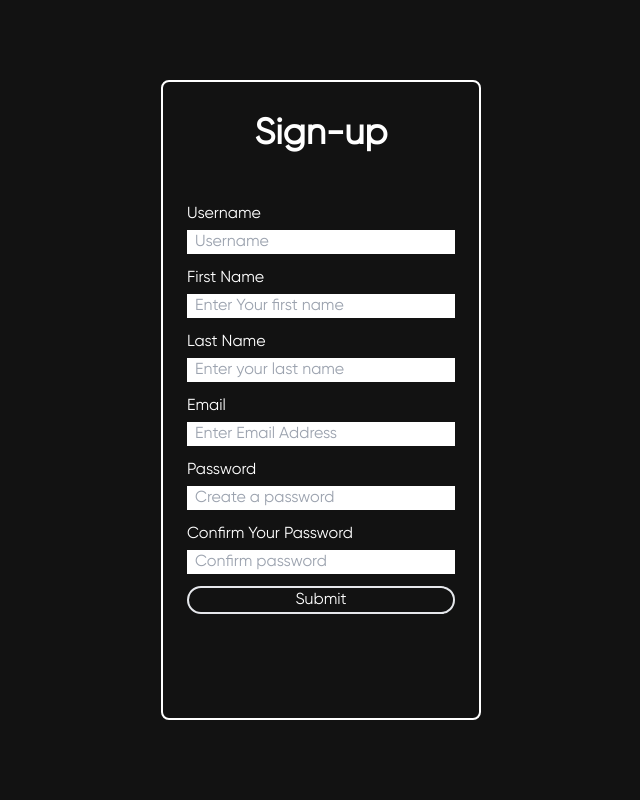
After one commit to Shreshth-Srivastava/E-Commerce-Website, a Django app: page /signup/ in a window 1280 px wide. The commit adds this page. Shown: the whole page, without its empty margins (319-959 px from the left). Run offline with Django 4.2, Linux system fonts and the light colour scheme; some libraries are stand-ins or nearby versions.

Commit message:
Added Signup functionality

```diff
--- a/App/models.py
+++ b/App/models.py
@@ -1,6 +1,5 @@
 from django.db import models
 from django.contrib.auth.models import User
-
 
 # Create your models here.
 
@@ -19,10 +18,12 @@ class Product(models.Model):
 class Customer(models.Model):
     # user = models.ForeignKey(User, on_delete=models.CASCADE, null=True, blank=True)
     user = models.OneToOneField(User, on_delete=models.CASCADE, null=True, blank=True)
-    userID = models.CharField(default = None, null = True, blank = True, max_length=10)
     username = models.CharField(default = "User",null = False, max_length = 200)
     password = models.CharField(default = None, null = True, max_length=15)
     cart = models.IntegerField(default = 0)
+    first_name = models.CharField(max_length=20, null=True, blank=True)
+    last_name = models.CharField(max_length=20, null=True, blank=True)
+    # userID = models.CharField(default = None, null = True, blank = True, max_length=10)
     # orderPrice = models.IntegerField(default = 0)
     # wishlist = models.IntegerField(default = 0)
 
--- a/Authorised_User/urls.py
+++ b/Authorised_User/urls.py
@@ -4,6 +4,7 @@ from . import views
 
 urlpatterns = [
     path('login/', views.mylogin, name='login'),
+    path('signup/', views.mysignup, name='signup'),
     path('logout/', views.mylogout, name='logout'),
     path('<int:id>/', views.index2, name="home2"),
     path('cartadd/<int:userid>/<int:pk>/', views.cartadd, name='addtocart'),
--- a/Authorised_User/views.py
+++ b/Authorised_User/views.py
@@ -3,6 +3,7 @@ from django.contrib.auth.models import User
 from App.models import Product, Customer, WishlistItem, Order, OrderItem
 from django.contrib.auth import authenticate,login,logout
 from django.http import JsonResponse
+from django.contrib import messages
 import json
 
 # Create your views here.
@@ -10,20 +11,64 @@ import json
 def mylogin(request):
     customers = Customer.objects.all()
     if(request.method == "POST"):
-        userID = request.POST["userID"]
+        username = request.POST["username"]
         password = request.POST["password"]
         for customer in customers:
-            if((userID == customer.userID) & (password == customer.password)):
+            if((username == customer.username) & (password == customer.password)):
                 myuser = customer.user
                 user = authenticate(username=myuser.username, password=password)
                 if user is not None:
                     login(request, myuser)
                     return redirect('home2', myuser.id)
                 else:
-                    get_object_or_404(Customer, userID = userID)
+                    get_object_or_404(Customer, username = username)
             else:
-                get_object_or_404(Customer, userID = userID)
+                get_object_or_404(Customer, username = username)
     return render(request, 'login.html')
+
+def mysignup(request):
+    if request.method == "POST":
+        # username = request.POST.get("username") --> First way
+        username = request.POST["username"]
+        fname = request.POST["fname"]
+        lname = request.POST["lname"]
+        email = request.POST["email"]
+        password = request.POST["password"]
+        confirm = request.POST["confirm"]
+
+        if User.objects.filter(username=username):
+            messages.error(request,"Username already taken !")
+            return redirect("signup")
+
+        if User.objects.filter(email=email):
+            messages.error(request,"Email already registered !")
+            return redirect("signup")
+
+        if password != confirm:
+            messages.error(request,"Entered passwords do not match !")
+            return redirect("signup")
+
+        if len(username)>20:
+            messages.error(request,"Username must be under 20 characters !")
+            return redirect("signup")
+
+        # if not username.isalnum():
+        #     messages.error(request,"Username is not alpha numeric !")
+        #     return redirect("signup")
+
+        myuser = User.objects.create_user(username,email,password)
+        myuser.first_name = fname
+        myuser.last_name = lname
+        myuser.is_active = True
+        myuser.is_staff = True
+        myuser.save()
+
+        newcustomer = Customer.objects.create(user=myuser, username=username, password=password, cart=0, first_name=fname, last_name=lname)
+        newcustomer.save()
+        # messages.success(request,"New user created, I have sent you a confirmation email, confirm your account to activate it")
+        return redirect('login')
+
+    return render(request,'signup.html')
 
 def mylogout(request):
     logout(request)
--- a/Templates/base.html
+++ b/Templates/base.html
@@ -35,7 +35,8 @@
                         href="{% url 'cart' user.id %}"><span class="material-symbols-outlined"> shopping_cart </span></a>
                     <a href="{% url 'logout' %}" class="ml-1 p-1 px-2 bg-yellow-500 cursor-pointer rounded-full">Log-out</a>
                 {% else %}
-                    <a href="{% url 'login' %}" class="p-1 px-2 bg-yellow-500 cursor-pointer rounded-full">Log in</a>
+                    <a href="{% url 'signup' %}" class="p-1 px-2 bg-yellow-600 cursor-pointer rounded-full mr-2">Sign Up</a>
+                    <a href="{% url 'login' %}" class="p-1 px-2 bg-yellow-600 cursor-pointer rounded-full">Log in</a>
                 {% endif %}
             </div>
         </div>
--- a/Templates/login.html
+++ b/Templates/login.html
@@ -15,8 +15,8 @@
             <h1 class='text-4xl font-bold'>Login</h1>
             <form action="{% url 'login' %}" method='POST' class='w-full h-1/2 flex flex-col'>
                 {% csrf_token %}
-                <label class='mb-4'>UserID</label>
-                <input class='text-black px-2' type="text" name="userID" placeholder="UserID" Required>
+                <label class='mb-4'>Username</label>
+                <input class='text-black px-2' type="text" name="username" placeholder="Username" Required>
                 <br>
                 <label class='mb-4'>Password</label>
                 <input class='text-black px-2' type="password" name="password" placeholder="Enter your password" Required>
--- /dev/null
+++ b/Templates/signup.html
@@ -0,0 +1,43 @@
+{% load static %}
+<!DOCTYPE html>
+<html lang="en">
+<head>
+    <meta charset="UTF-8">
+    <meta http-equiv="X-UA-Compatible" content="IE=edge">
+    <meta name="viewport" content="width=device-width, initial-scale=1.0">
+    <script src="https://cdn.tailwindcss.com"></script>
+    <link rel="stylesheet" href="{% static 'css/style.css' %}" />
+    <title>Sign-Up</title>
+</head>
+<body>
+    {% for message in messages %}
+        <div class="absolute top-[7%] left-1/2 -translate-x-1/2 -translate-y-1/2 alert alert-{{message.tags}} alert-dismissable fade show" role="alert">
+            <strong>Message:</strong> {{message}}
+            <!-- <button type="button" class="close" data-dismiss="alert" aria-label="Close">
+            <span aria-hidden="true">&times;</span>
+            </button> -->
+        </div>
+    {% endfor %}
+    <section class='w-full h-[100vh] bg-[#121212] flex items-center justify-center'>
+        <section class='w-1/4 h-[80%] border-2 border-white rounded-lg flex flex-col items-center justify-start gap-12 p-6 pt-8'>
+            <h1 class='text-4xl font-bold'>Sign-up</h1>
+            <form action="{% url 'signup' %}" method='POST' class='w-full h-1/2 flex flex-col'>
+                {% csrf_token %}
+                <label class="mb-1">Username</label>
+                <input class='text-black px-2 mb-3' type="text" name="username" placeholder="Username" Required>
+                <label class="mb-1">First Name</label>
+                <input class='text-black px-2 mb-3' type="text" name="fname" placeholder="Enter Your first name" Required>
+                <label class="mb-1">Last Name</label>
+                <input class='text-black px-2 mb-3' type="text" name="lname" placeholder="Enter your last name" Required>
+                <label class="mb-1">Email</label>
+                <input class='text-black px-2 mb-3' type="email" name="email" placeholder="Enter Email Address" Required>
+                <label class="mb-1">Password</label>
+                <input class='text-black px-2 mb-3' type="password" name="password" placeholder="Create a password" Required>
+                <label class="mb-1">Confirm Your Password</label>
+                <input class='text-black px-2 mb-3' type="password" name="confirm" placeholder="Confirm password" Required>
+                <button class='w-full h-[20%] border-2'>Submit</button>
+            </form>
+        </section>
+    </section>
+</body>
+</html>
```
Also changed, not shown: App/migrations/0058_remove_customer_userid.py (added), App/migrations/0059_customer_first_name_customer_last_name.py (added), db.sqlite3.
